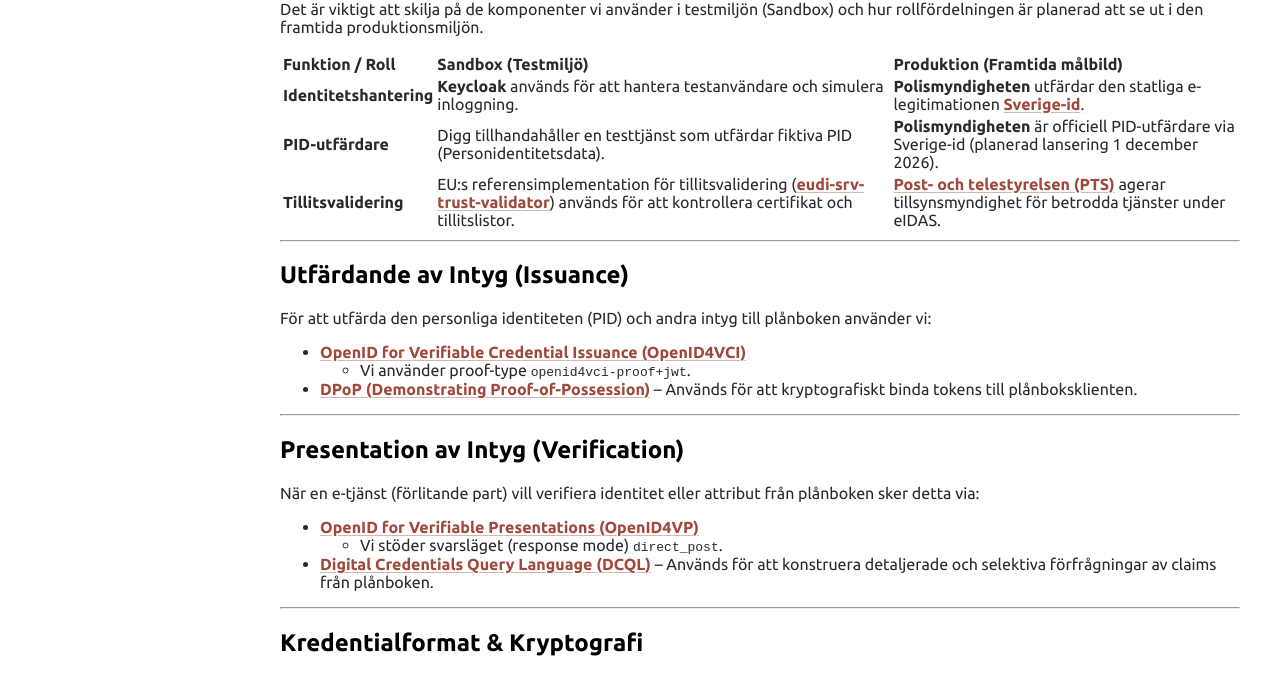
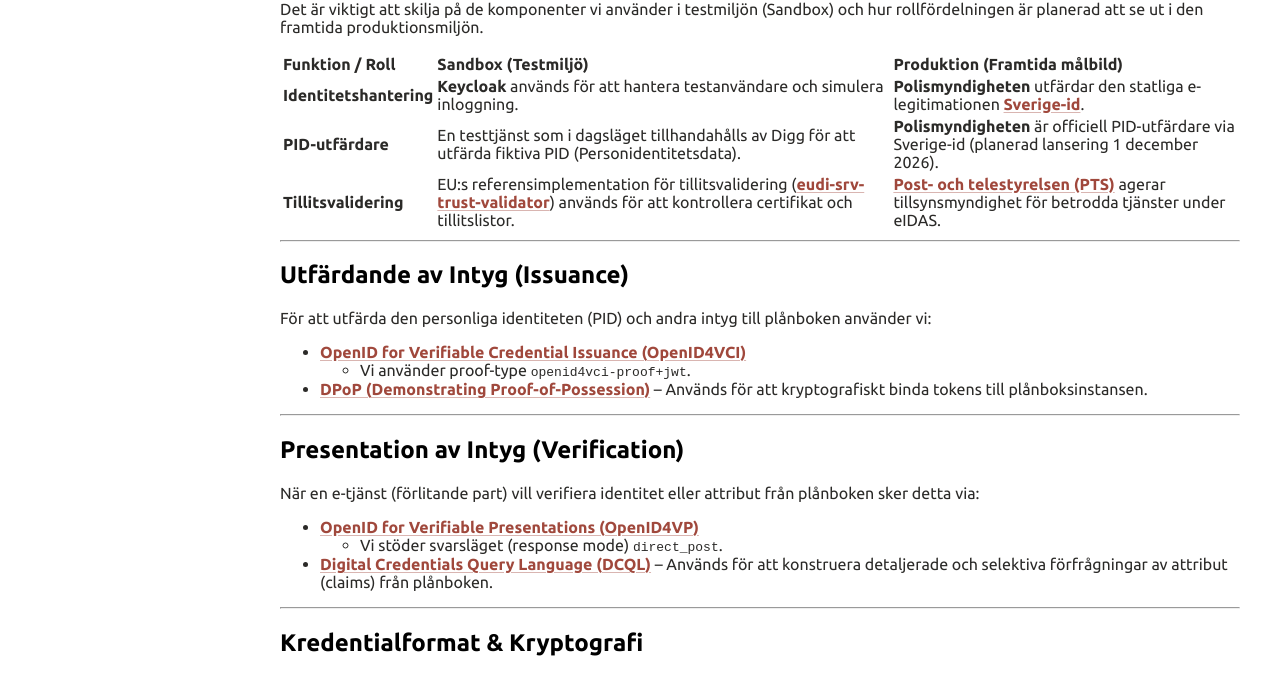
Before and after one commit to diggsweden/wallet-utvecklarportal, a Jekyll site: the page built from pages/standarder-och-profiler.md, in a window 1280 px wide. Shown: the part 645-1322 px from the top of the page. Built offline with Jekyll 4.4.1, drawn with Linux system fonts in a browser that asks for light colours.

Commit message:
docs: address PR review feedback on terminology and sandbox PID issuer
Signed-off-by: Johan Forsman <extern.johan.forsman@digg.se>

```diff
--- a/pages/standarder-och-profiler.md
+++ b/pages/standarder-och-profiler.md
@@ -23,10 +23,10 @@ Vårt ekosystem utvecklas i linje med det europeiska ramverket för digital iden
 
 Det är viktigt att skilja på de komponenter vi använder i testmiljön (Sandbox) och hur rollfördelningen är planerad att se ut i den framtida produktionsmiljön.
 
-| Funktion / Roll | Sandbox (Testmiljö) | Produktion (Framtida målbild) |
-| :--- | :--- | :--- |
-| **Identitetshantering** | **Keycloak** används för att hantera testanvändare och simulera inloggning. | **Polismyndigheten** utfärdar den statliga e-legitimationen [**Sverige-id**](https://polisen.se/tjanster-tillstand/pass-och-nationellt-id-kort/statlig-e-legitimation-sverige-id/). |
-| **PID-utfärdare** | Digg tillhandahåller en testtjänst som utfärdar fiktiva PID (Personidentitetsdata). | **Polismyndigheten** är officiell PID-utfärdare via Sverige-id (planerad lansering 1 december 2026). |
+| Funktion / Roll | Sandbox (Testmiljö)                                                                                                                                                                                                  | Produktion (Framtida målbild) |
+| :--- |:---------------------------------------------------------------------------------------------------------------------------------------------------------------------------------------------------------------------| :--- |
+| **Identitetshantering** | **Keycloak** används för att hantera testanvändare och simulera inloggning.                                                                                                                                          | **Polismyndigheten** utfärdar den statliga e-legitimationen [**Sverige-id**](https://polisen.se/tjanster-tillstand/pass-och-nationellt-id-kort/statlig-e-legitimation-sverige-id/). |
+| **PID-utfärdare** | En testtjänst som i dagsläget tillhandahålls av Digg för att utfärda fiktiva PID (Personidentitetsdata).                                                                                                             | **Polismyndigheten** är officiell PID-utfärdare via Sverige-id (planerad lansering 1 december 2026). |
 | **Tillitsvalidering** | EU:s referensimplementation för tillitsvalidering ([**eudi-srv-trust-validator**](https://github.com/eu-digital-identity-wallet/eudi-srv-trust-validator)) används för att kontrollera certifikat och tillitslistor. | **[Post- och telestyrelsen (PTS)](https://www.pts.se)** agerar tillsynsmyndighet för betrodda tjänster under eIDAS. |
 
 ---
@@ -36,7 +36,7 @@ Det är viktigt att skilja på de komponenter vi använder i testmiljön (Sandbo
 För att utfärda den personliga identiteten (PID) och andra intyg till plånboken använder vi:
 * **[OpenID for Verifiable Credential Issuance (OpenID4VCI)](https://openid.net/specs/openid-4-verifiable-credential-issuance-1_0.html)**
   * Vi använder proof-type `openid4vci-proof+jwt`.
-* **[DPoP (Demonstrating Proof-of-Possession)](https://datatracker.ietf.org/doc/html/rfc9449)** – Används för att kryptografiskt binda tokens till plånboksklienten.
+* **[DPoP (Demonstrating Proof-of-Possession)](https://datatracker.ietf.org/doc/html/rfc9449)** – Används för att kryptografiskt binda tokens till plånboksinstansen.
 
 ---
 
@@ -45,7 +45,7 @@ För att utfärda den personliga identiteten (PID) och andra intyg till plånbok
 När en e-tjänst (förlitande part) vill verifiera identitet eller attribut från plånboken sker detta via:
 * **[OpenID for Verifiable Presentations (OpenID4VP)](https://openid.net/specs/openid-4-verifiable-presentations-1_0.html)**
   * Vi stöder svarsläget (response mode) `direct_post`.
-* **[Digital Credentials Query Language (DCQL)](https://openid.net/specs/openid-4-verifiable-presentations-1_0.html#name-digital-credentials-query-l)** – Används för att konstruera detaljerade och selektiva förfrågningar av claims från plånboken.
+* **[Digital Credentials Query Language (DCQL)](https://openid.net/specs/openid-4-verifiable-presentations-1_0.html#name-digital-credentials-query-l)** – Används för att konstruera detaljerade och selektiva förfrågningar av attribut (claims) från plånboken.
 
 ---
 
```
Also changed, not shown: index.md (+1 -1 lines), pages/ordlista.md (+1 -1 lines).
